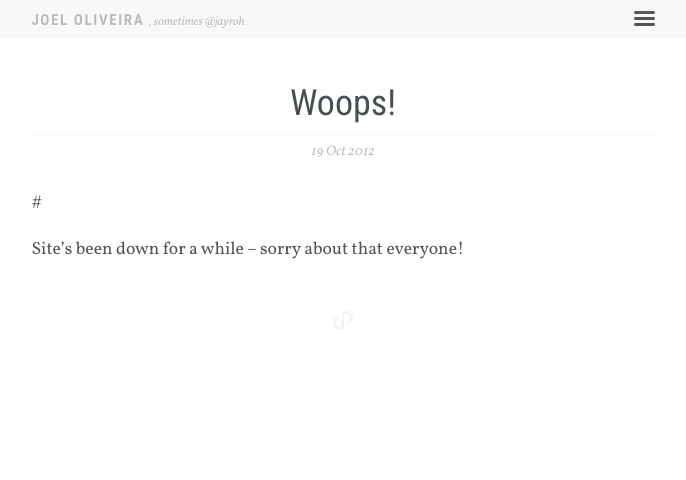
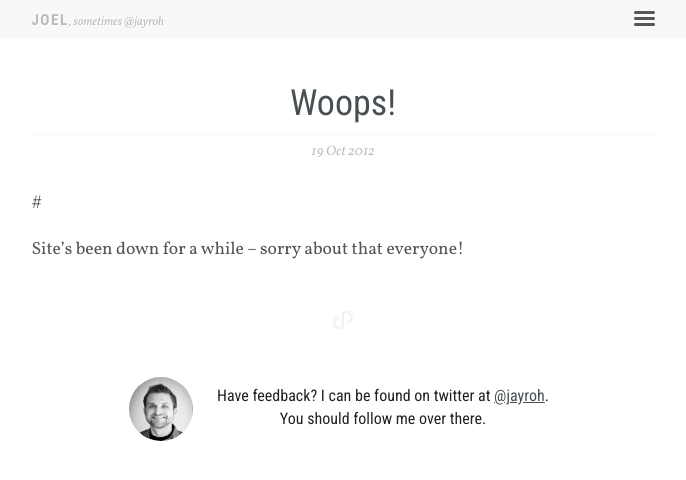
Before and after one commit to jayroh/joeloliveira.com, a Jekyll site: the page built from _posts/2012-10-19-woops.md, in a window 1280 px wide. Shown: the top 480 px of the page, without its empty margins (297-983 px from the left). Built offline with Jekyll 4.4.1, drawn with Linux system fonts in a browser that asks for light colours; nearby versions of some CDN libraries; Markdown is read by kramdown in place of the engine named in the settings.

```diff
--- a/Gemfile
+++ b/Gemfile
@@ -3,3 +3,4 @@ source 'https://rubygems.org'
 gem 'jekyll'
 gem 'albino'
 gem 's3_website'
+gem 'compass'
--- a/_layouts/default.html
+++ b/_layouts/default.html
@@ -39,7 +39,7 @@
     <script src="//cdnjs.cloudflare.com/ajax/libs/modernizr/2.6.2/modernizr.min.js"></script>
     <link href='http://fonts.googleapis.com/css?family=Roboto+Condensed:400italic,700italic,400,700|Vollkorn:400italic,700italic,400,700' rel='stylesheet' type='text/css'>
   </head>
-  <body class="blog">
+  <body class="blog{% if page.id %} post{% endif %}">
     <!--[if lt IE 7]>
       <p class="chromeframe">
         You are using an outdated browser.
@@ -51,7 +51,7 @@
 
     <header class="global">
       <div class="container">
-        <h1><a href="/">Joel Oliveira <span>, sometimes @jayroh</span></a></h1>
+        <h1><a href="/">Joel<span>, sometimes @jayroh</span></a></h1>
         <a href="#" class="menu">menu</a>
       </div>
     </header>
@@ -74,7 +74,7 @@
           </a>
           <div class="bio">
             <h1>Hi, I'm Joel.</h1>
-            <p>I am a software engineer in Boston working for <a href="http://thoughtbot.com">thoughtbot</a> writing mostly ruby and rails.</p>
+            <p>I'm a software engineer in Boston working at an early stage startup. You can follow me on twitter at <a href="https://twitter.com/jayroh">@jayroh</a>.</p>
           </div>
         </div>
 
--- a/_layouts/post.html
+++ b/_layouts/post.html
@@ -6,3 +6,10 @@ layout: default
   <h3 class="date">{{ page.date | date_to_string }}</h3>
   {{ content }}
 </article>
+
+<footer>
+  <img src="/images/joel.png">
+
+  Have feedback? I can be found on twitter at <a href="http://twitter.com/jayroh">@jayroh</a>.<br>
+  You should follow me over there.
+</footer>
```
Also changed, not shown: _posts/2013-11-04-taking-a-break.md (added, +41 -0 lines), _sass/main.sass (+20 -2 lines), Gemfile.lock, css/main.css.
